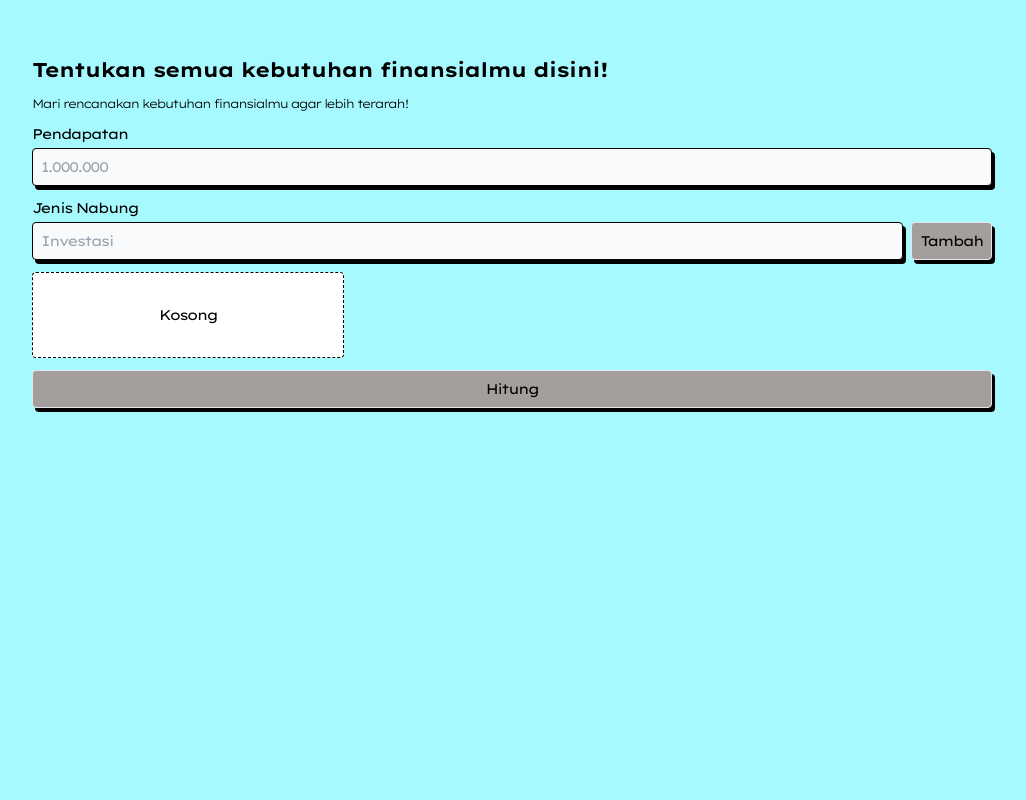
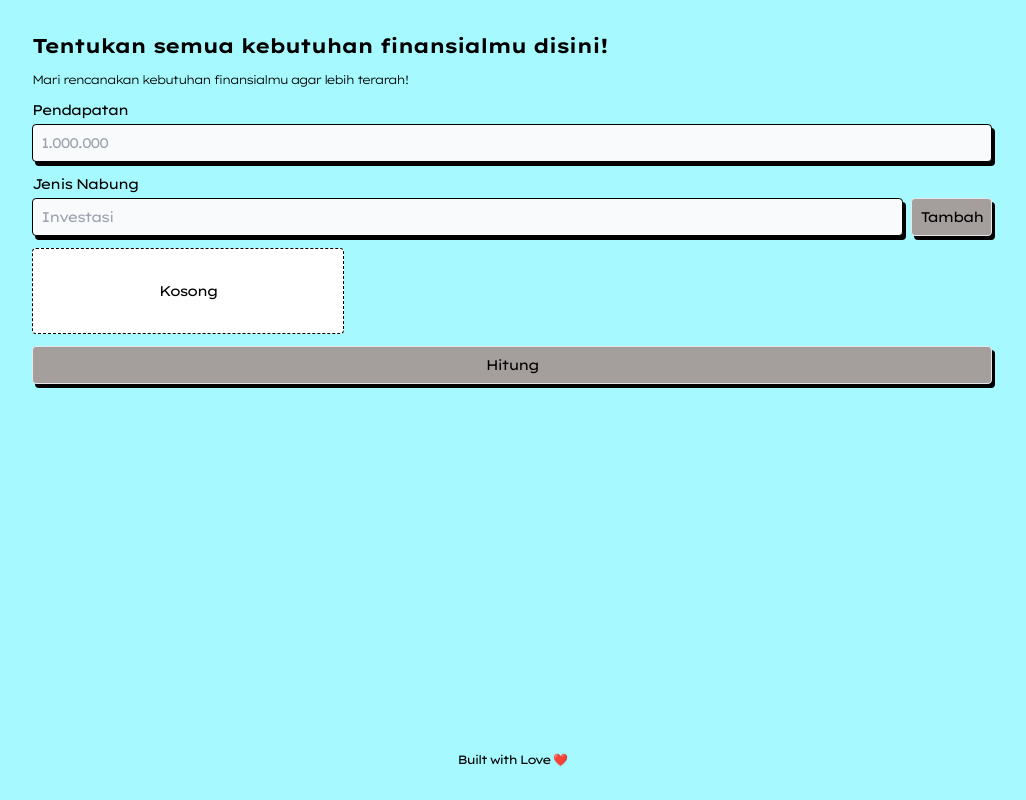
Before and after one commit to dazmy/finblance, an Angular app: page / in a window 1280 px wide. Shown: the whole page, without its empty margins (128-1154 px from the left). Built offline with nearby package versions, Linux system fonts and the light colour scheme.

Commit message:
add footer

```diff
--- a/src/app/app.component.html
+++ b/src/app/app.component.html
@@ -1,4 +1,6 @@
-<div class="container py-14 flex flex-col gap-3">
+<div class="flex flex-col min-h-screen py-8 container gap-8">
+  <!-- content -->
+  <div class="flex flex-col gap-3 flex-1">
     <div class="flex flex-col gap-3">
       <h1 class="font-bold text-xl">Tentukan semua kebutuhan finansialmu disini!</h1>
       <p class="font-light text-xs">Mari rencanakan kebutuhan finansialmu agar lebih terarah!</p>
@@ -79,3 +81,8 @@
       </div>
     }
   </div>
+  <!-- footer -->
+  <footer class="text-xs text-center flex flex-col">
+    <h1>Built with Love ❤️</h1>
+  </footer>
+</div>
```
Lines whose indentation alone changed are shown as unchanged.
